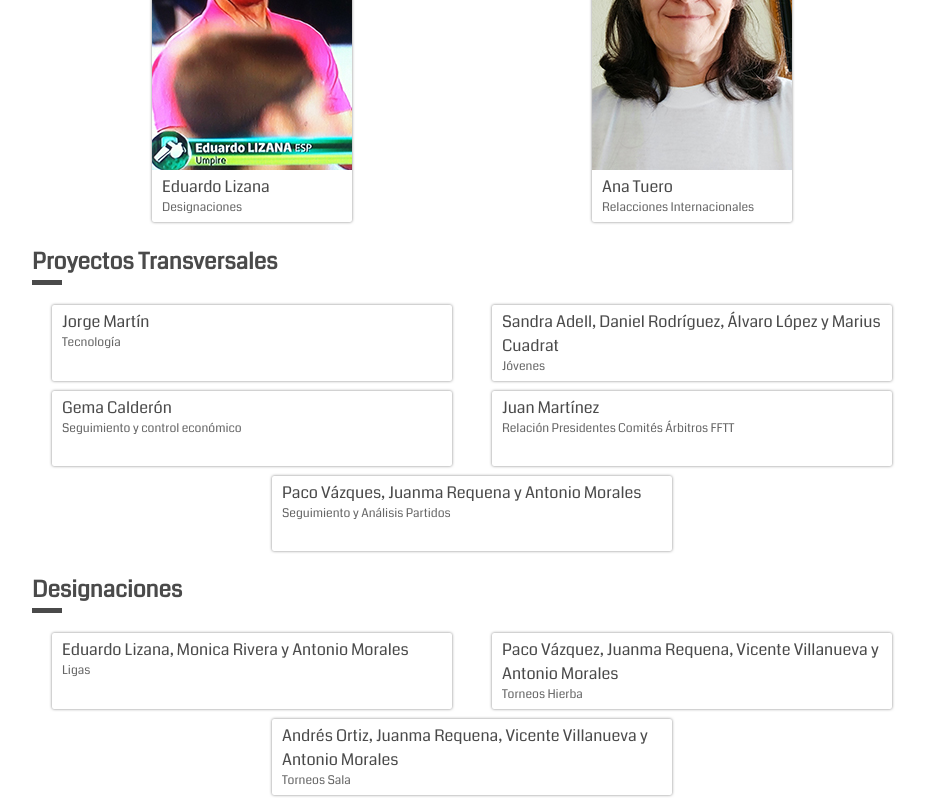
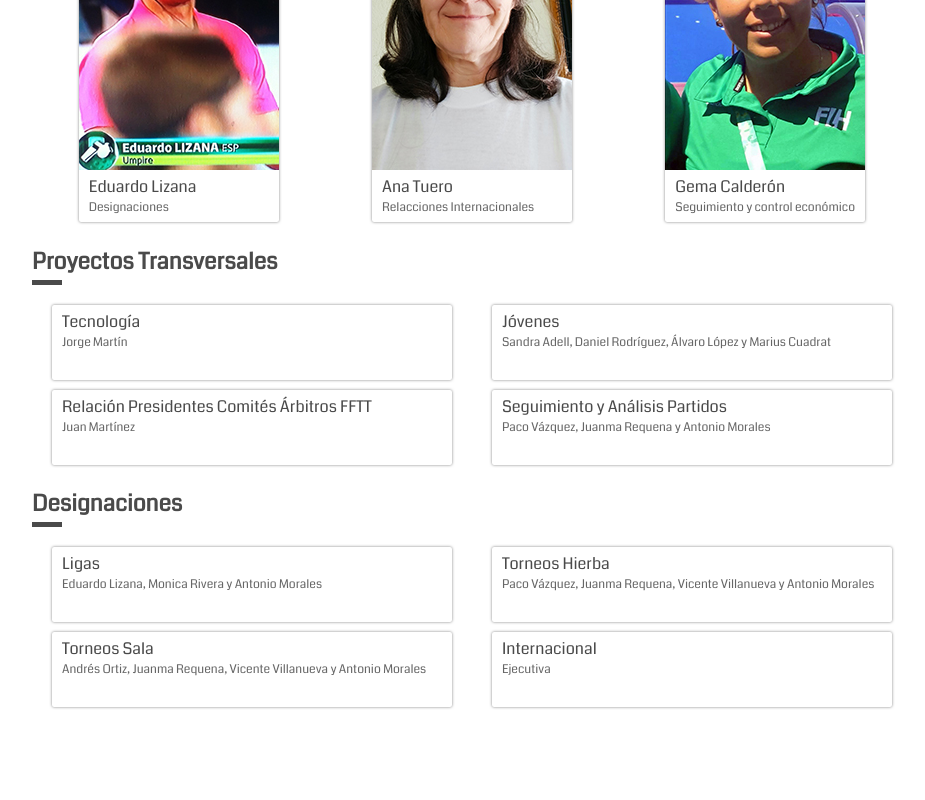
Before and after one commit to pepocivs/cna-presentation, a React (Create React App) app: page / in a window 1280 px wide. Shown: the part 1080-1880 px from the top of the page, without its empty margins (168-1093 px from the left). After the commit the page ends 1792 px from the top, so only its background shows below. Built offline with nearby package versions, Linux system fonts and the light colour scheme; what webfontloader would draw is missing.

Commit message:
chore: modify directors data

```diff
--- a/src/data/members.js
+++ b/src/data/members.js
@@ -100,6 +100,16 @@ const members = [
         ]
       },
 
+      {
+        name: 'Gema Calderón',
+        position: 'Seguimiento y control económico',
+        picture: 'gema_calderon.jpg',
+        text: [
+          'Nacida en Málaga, pero residente en Madrid.',
+          'Actualmente, estoy ligada al hockey como árbitro internacional, aunque también soy jugadora en 2nda división de Madrid.',
+        ]
+      },
+
     ]
   },
 
@@ -107,28 +117,23 @@ const members = [
     title: 'Proyectos Transversales',
     members: [
       {
-        name: 'Jorge Martín',
-        position: 'Tecnología',
+        name: 'Tecnología',
+        position: 'Jorge Martín',
       },
 
       {
-        name: 'Sandra Adell, Daniel Rodríguez, Álvaro López y Marius Cuadrat',
-        position: 'Jóvenes',
+        name: 'Jóvenes',
+        position: 'Sandra Adell, Daniel Rodríguez, Álvaro López y Marius Cuadrat',
       },
 
       {
-        name: 'Gema Calderón',
-        position: 'Seguimiento y control económico',
+        name: 'Relación Presidentes Comités Árbitros FFTT',
+        position: 'Juan Martínez',
       },
 
       {
-        name: 'Juan Martínez',
-        position: 'Relación Presidentes Comités Árbitros FFTT',
-      },
-
-      {
-        name: 'Paco Vázques, Juanma Requena y Antonio Morales',
-        position: 'Seguimiento y Análisis Partidos',
+        name: 'Seguimiento y Análisis Partidos',
+        position: 'Paco Vázquez, Juanma Requena y Antonio Morales',
       },
 
     ]
@@ -138,18 +143,23 @@ const members = [
     title: 'Designaciones',
     members: [
       {
-        name: 'Eduardo Lizana, Monica Rivera y Antonio Morales',
-        position: 'Ligas',
+        name: 'Ligas',
+        position: 'Eduardo Lizana, Monica Rivera y Antonio Morales',
       },
 
       {
-        name: 'Paco Vázquez, Juanma Requena, Vicente Villanueva y Antonio Morales',
-        position: 'Torneos Hierba',
+        name: 'Torneos Hierba',
+        position: 'Paco Vázquez, Juanma Requena, Vicente Villanueva y Antonio Morales',
       },
 
       {
-        name: 'Andrés Ortiz, Juanma Requena, Vicente Villanueva y Antonio Morales',
-        position: 'Torneos Sala',
+        name: 'Torneos Sala',
+        position: 'Andrés Ortiz, Juanma Requena, Vicente Villanueva y Antonio Morales',
+      },
+
+      {
+        name: 'Internacional',
+        position: 'Ejecutiva',
       },
 
     ]
```
